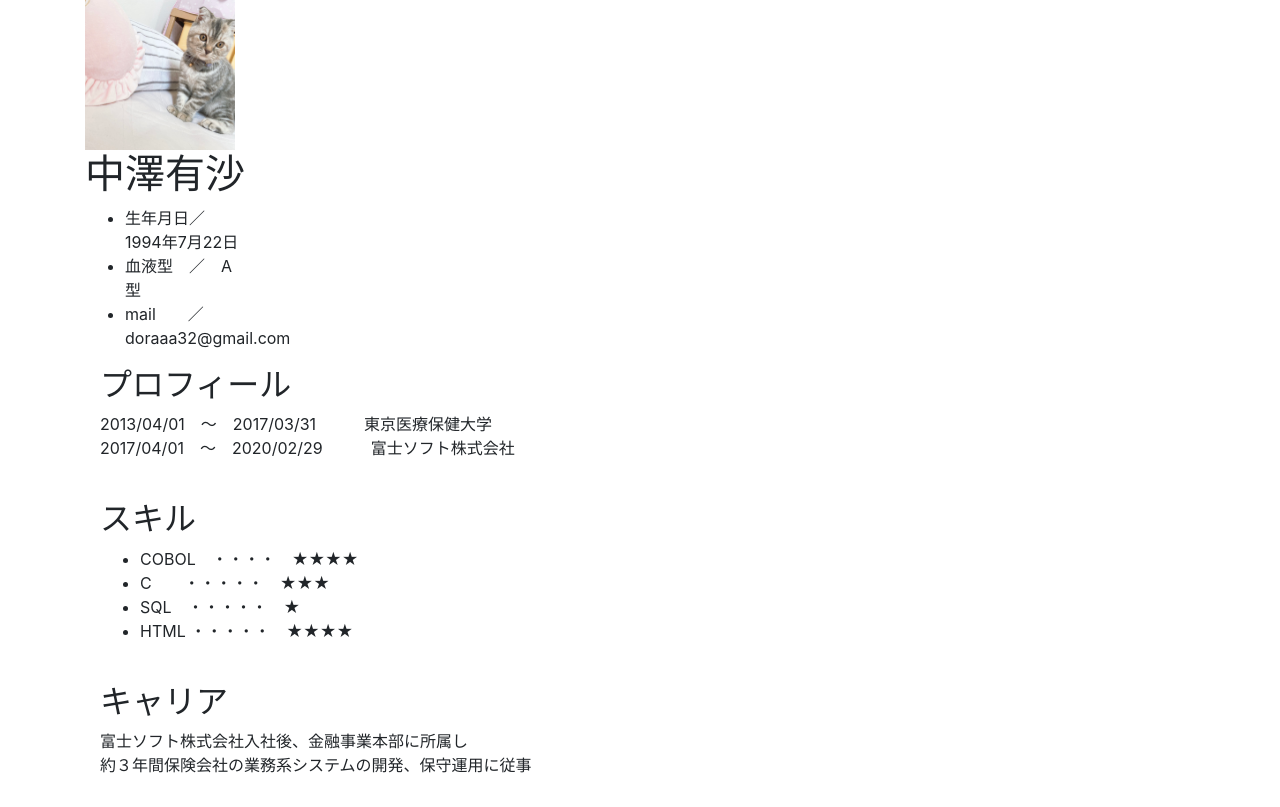
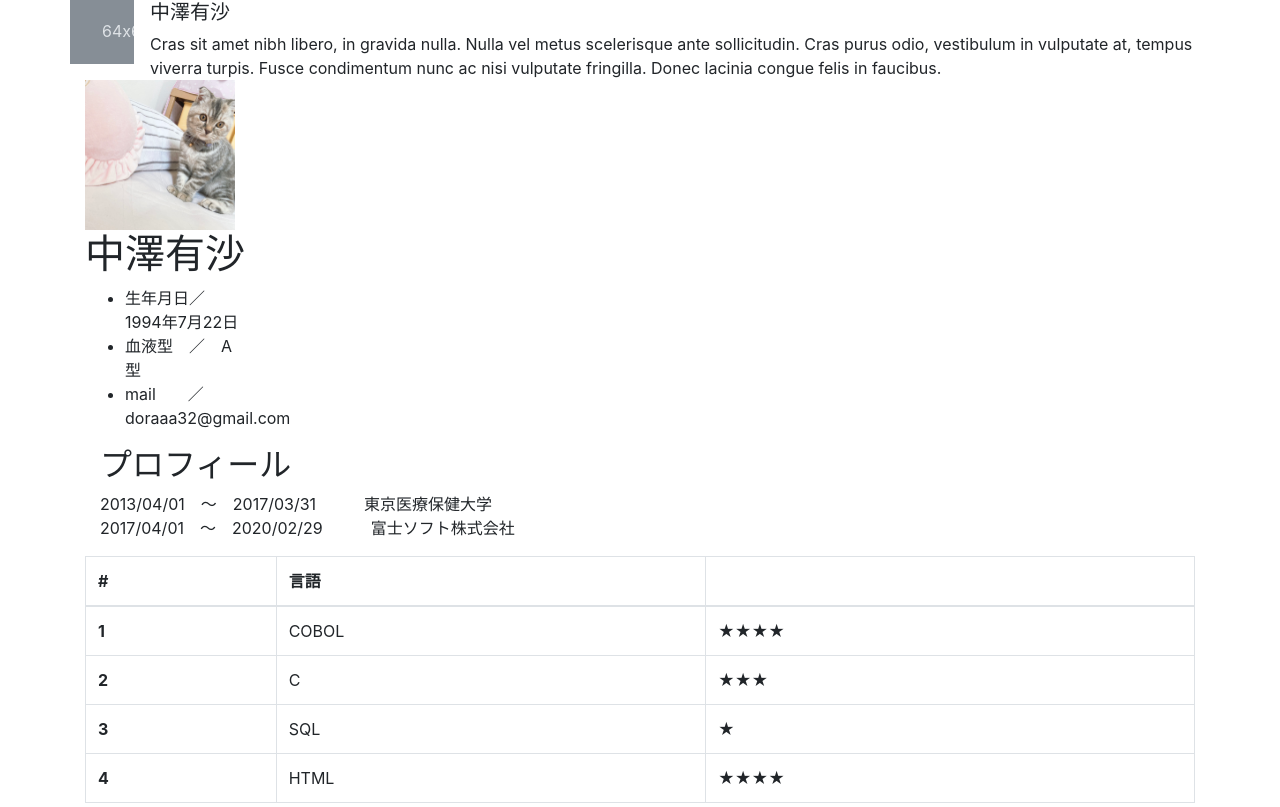
Before and after one commit to nakazawa722/portfolio, a plain HTML site: page index.html in a window 1280 px wide. Shown: the top 807 px of the page. Drawn offline with nearby package versions, Linux system fonts and the light colour scheme.

Commit message:
スキルエリアのところをbootstrapのtableに変更

```diff
--- a/index.html
+++ b/index.html
@@ -12,6 +12,13 @@
 <body>
     <div class="container">
         <div class="row">
+            <div class="media">
+                <svg class="bd-placeholder-img mr-3" width="64" height="64" xmlns="http://www.w3.org/2000/svg" preserveAspectRatio="xMidYMid slice" focusable="false" role="img" aria-label="Placeholder: 64x64"><title>Placeholder</title><rect width="100%" height="100%" fill="#868e96"/><text x="50%" y="50%" fill="#dee2e6" dy=".3em">64x64</text></svg>
+                <div class="media-body">
+                  <h5 class="mt-0">中澤有沙</h5>
+                  Cras sit amet nibh libero, in gravida nulla. Nulla vel metus scelerisque ante sollicitudin. Cras purus odio, vestibulum in vulputate at, tempus viverra turpis. Fusce condimentum nunc ac nisi vulputate fringilla. Donec lacinia congue felis in faucibus.
+                </div>
+              </div>
             <header>
                 <div class="seireki">
                     <div class="col-5 col-md-5 col-xs-5 col-sm-5">
@@ -46,10 +53,40 @@
                         2013/04/01　～　2017/03/31　　　東京医療保健大学<br>
                         2017/04/01　～　2020/02/29　　　富士ソフト株式会社
                     </p>
-                    <br>
             </div>
         </section>
 
+        <table class="table table-bordered">
+            <thead>
+              <tr>
+                <th scope="col">#</th>
+                <th scope="col">言語</th>
+                <th scope="col"></th>
+              </tr>
+            </thead>
+            <tbody>
+              <tr>
+                <th scope="row">1</th>
+                <td>COBOL</td>
+                <td>★★★★</td>
+              </tr>
+              <tr>
+                <th scope="row">2</th>
+                <td>C</td>
+                <td>★★★</td>
+              </tr>
+              <tr>
+                <th scope="row">3</th>
+                <td>SQL</td>
+                <td>★</td>
+              </tr>
+              <tr>
+                <th scope="row">4</th>
+                <td>HTML</td>
+                <td>★★★★</td>
+              </tr>
+            </tbody>
+          </table>
         <section class="skill">
             <div class="col-12 col-md-12 col-xs-12">
                 <h2>スキル</h2>
```
